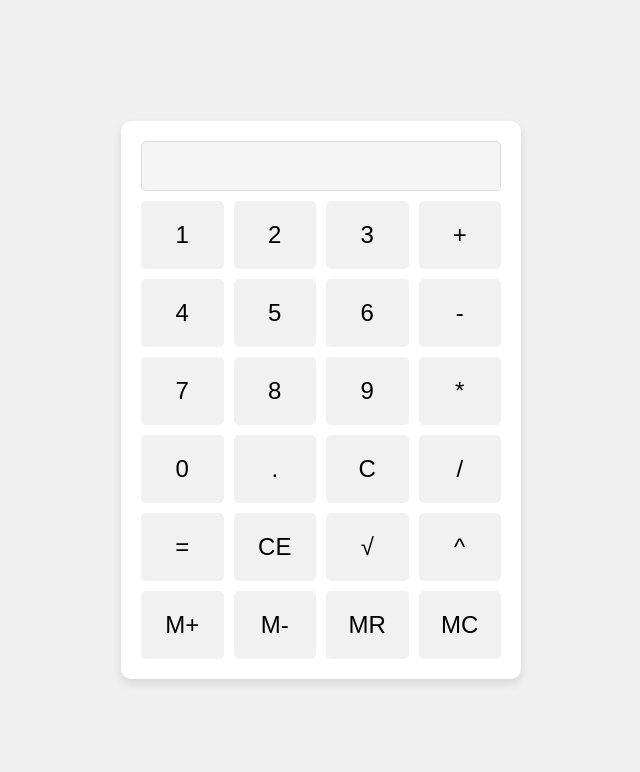
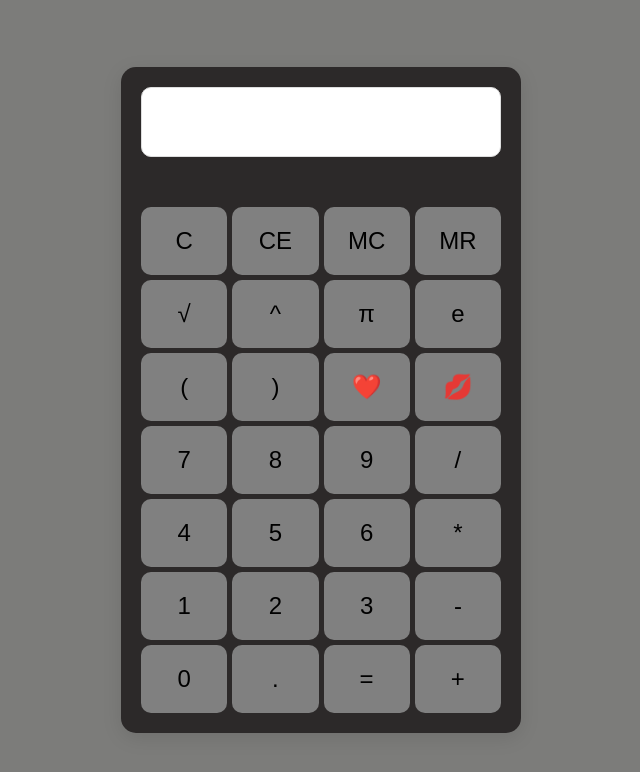
Before and after one commit to Lymeng1230/calculator, a plain HTML site: page index.html in a window 1280 px wide. Shown: the whole page, without its empty margins (319-959 px from the left). Drawn offline with Linux system fonts and the light colour scheme.

Commit message:
Add files via upload

```diff
--- a/app.js
+++ b/app.js
@@ -22,38 +22,22 @@ function clearEntry() {
 // Calculate the result
 function calculate() {
     try {
-        // Replace '^' with '**' for exponentiation
-        let expression = display.value.replace("^", "**");
-        // Evaluate the expression in the display
+        // Handle scientific functions like sin(), cos(), sqrt(), etc.
+        let expression = display.value;
+
+        // Replace functions with JavaScript equivalents
+        expression = expression.replace(/sqrt\(/g, "Math.sqrt(");
+        expression = expression.replace(/\^/g, "**");
+        expression = expression.replace(/pi/g, "Math.PI");
+        expression = expression.replace(/e/g, "Math.E");
+
+        // Evaluate the expression
         display.value = eval(expression);
     } catch (error) {
-        display.value = 'Error'; // If the expression is invalid
+        display.value = 'fuck u it wrong'; // If the expression is invalid
     }
 }
 
-// Square Root function (√)
-function squareRoot() {
-    try {
-        let value = parseFloat(display.value);
-        if (value < 0) {
-            display.value = 'Error'; // Square root of a negative number is not a real number
-        } else {
-            display.value = Math.sqrt(value);
-        }
-    } catch (error) {
-        display.value = 'Error';
-    }
-}
-
-// Memory Add (M+)
-function memoryAdd() {
-    memory += parseFloat(display.value);
-}
-
-// Memory Subtract (M-)
-function memorySubtract() {
-    memory -= parseFloat(display.value);
-}
 
 // Memory Recall (MR)
 function memoryRecall() {
--- a/index.html
+++ b/index.html
@@ -3,48 +3,52 @@
 <head>
     <meta charset="UTF-8">
     <meta name="viewport" content="width=device-width, initial-scale=1.0">
-    <title>Calculator</title>
+    <title>Scientific Calculator</title>
     <link rel="stylesheet" href="style.css">
 </head>
 <body>
     <div class="calculator">
         <input type="text" id="display" disabled/>
         <div class="buttons">
-            <!-- Row 1 -->
+            <!-- Row 1 (Clear and Memory) -->
+            <button class="btn" onclick="clearDisplay()">C</button>
+            <button class="btn" onclick="clearEntry()">CE</button>
+            <button class="btn" onclick="memoryClear()">MC</button>
+            <button class="btn" onclick="memoryRecall()">MR</button>
+
+            <button class="btn" onclick="appendToDisplay('sqrt(')">√</button>
+            <button class="btn" onclick="appendToDisplay('^')">^</button>
+            <button class="btn" onclick="appendToDisplay('pi')">π</button>
+            <button class="btn" onclick="appendToDisplay('e')">e</button>
+
+            <!-- Row 2 (Parentheses, Memory Add, etc.) -->
+            <button class="btn" onclick="appendToDisplay('(')">(</button>
+            <button class="btn" onclick="appendToDisplay(')')">)</button>
+            <button class="btn" onclick="memoryAdd()">❤️</button>
+            <button class="btn" onclick="memorySubtract()">💋</button>
+
+            <!-- Row 3 (Numbers and Basic Operators) -->
+            <button class="btn" onclick="appendToDisplay('7')">7</button>
+            <button class="btn" onclick="appendToDisplay('8')">8</button>
+            <button class="btn" onclick="appendToDisplay('9')">9</button>
+            <button class="btn" onclick="appendToDisplay('/')">/</button>
+
+            <button class="btn" onclick="appendToDisplay('4')">4</button>
+            <button class="btn" onclick="appendToDisplay('5')">5</button>
+            <button class="btn" onclick="appendToDisplay('6')">6</button>
+            <button class="btn" onclick="appendToDisplay('*')">*</button>
+
             <button class="btn" onclick="appendToDisplay('1')">1</button>
             <button class="btn" onclick="appendToDisplay('2')">2</button>
             <button class="btn" onclick="appendToDisplay('3')">3</button>
+            <button class="btn" onclick="appendToDisplay('-')">-</button>
+
+            <button class="btn" onclick="appendToDisplay('0')">0</button>
+            <button class="btn" onclick="appendToDisplay('.')">.</button>
+            <button class="btn" onclick="calculate()">=</button>
             <button class="btn" onclick="appendToDisplay('+')">+</button>
 
-            <!-- Row 2 -->
-            <button class="btn" onclick="appendToDisplay('4')">4</button>
-            <button class="btn" onclick="appendToDisplay('5')">5</button>
-            <button class="btn" onclick="appendToDisplay('6')">6</button>
-            <button class="btn" onclick="appendToDisplay('-')">-</button>
 
-            <!-- Row 3 -->
-            <button class="btn" onclick="appendToDisplay('7')">7</button>
-            <button class="btn" onclick="appendToDisplay('8')">8</button>
-            <button class="btn" onclick="appendToDisplay('9')">9</button>
-            <button class="btn" onclick="appendToDisplay('*')">*</button>
-
-            <!-- Row 4 -->
-            <button class="btn" onclick="appendToDisplay('0')">0</button>
-            <button class="btn" onclick="appendToDisplay('.')">.</button>
-            <button class="btn" onclick="clearDisplay()">C</button>
-            <button class="btn" onclick="appendToDisplay('/')">/</button>
-
-            <!-- Row 5 -->
-            <button class="btn" onclick="calculate()">=</button>
-            <button class="btn" onclick="clearEntry()">CE</button>
-            <button class="btn" onclick="squareRoot()">√</button>
-            <button class="btn" onclick="appendToDisplay('^')">^</button>
-
-            <!-- Memory functions -->
-            <button class="btn" onclick="memoryAdd()">M+</button>
-            <button class="btn" onclick="memorySubtract()">M-</button>
-            <button class="btn" onclick="memoryRecall()">MR</button>
-            <button class="btn" onclick="memoryClear()">MC</button>
         </div>
     </div>
 
--- a/style.css
+++ b/style.css
@@ -7,7 +7,7 @@
 
 body {
     font-family: Arial, sans-serif;
-    background-color: #f0f0f0;
+    background-color: rgb(124, 124, 122);
     display: flex;
     justify-content: center;
     align-items: center;
@@ -15,47 +15,50 @@ body {
     margin: 0;
 }
 
-/* Calculator container */
 .calculator {
     width: 400px;
-    border-radius: 10px;
-    background-color: #fff;
+    background-color: rgb(44, 41, 41);
     padding: 20px;
-    box-shadow: 0 5px 10px rgba(0, 0, 0, 0.1);
+    border-radius: 15px;
+    box-shadow: 0 5px 20px rgba(0, 0, 0, 0.1);
+    display: flex;
+    flex-direction: column;
+    align-items: center;
 }
 
 #display {
     width: 100%;
-    height: 50px;
-    font-size: 1.5em;
+    height: 70px;
+    font-size: 2em;
     text-align: right;
-    margin-bottom: 10px;
-    padding: 10px;
+    margin-bottom: 50px;
+    padding: 15px;
     border: 1px solid #ddd;
-    border-radius: 5px;
-    background-color: #f5f5f5;
+    border-radius: 10px;
+    background-color: #ffffff;
 }
 
 .buttons {
     display: grid;
     grid-template-columns: repeat(4, 1fr);
-    gap: 10px;
+    gap: 5px;
+    width: 100%;
 }
 
 button {
     padding: 20px;
     font-size: 1.5em;
     border: none;
-    background-color: #f1f1f1;
-    border-radius: 5px;
+    background-color: gray;
+    border-radius: 10px;
     cursor: pointer;
     transition: background-color 0.3s;
 }
 
 button:hover {
-    background-color: #ddd;
+    background-color: rgb(124, 116, 116);
 }
 
 button:active {
-    background-color: #ccc;
+    background-color: rgb(104, 104, 104);
 }
```
